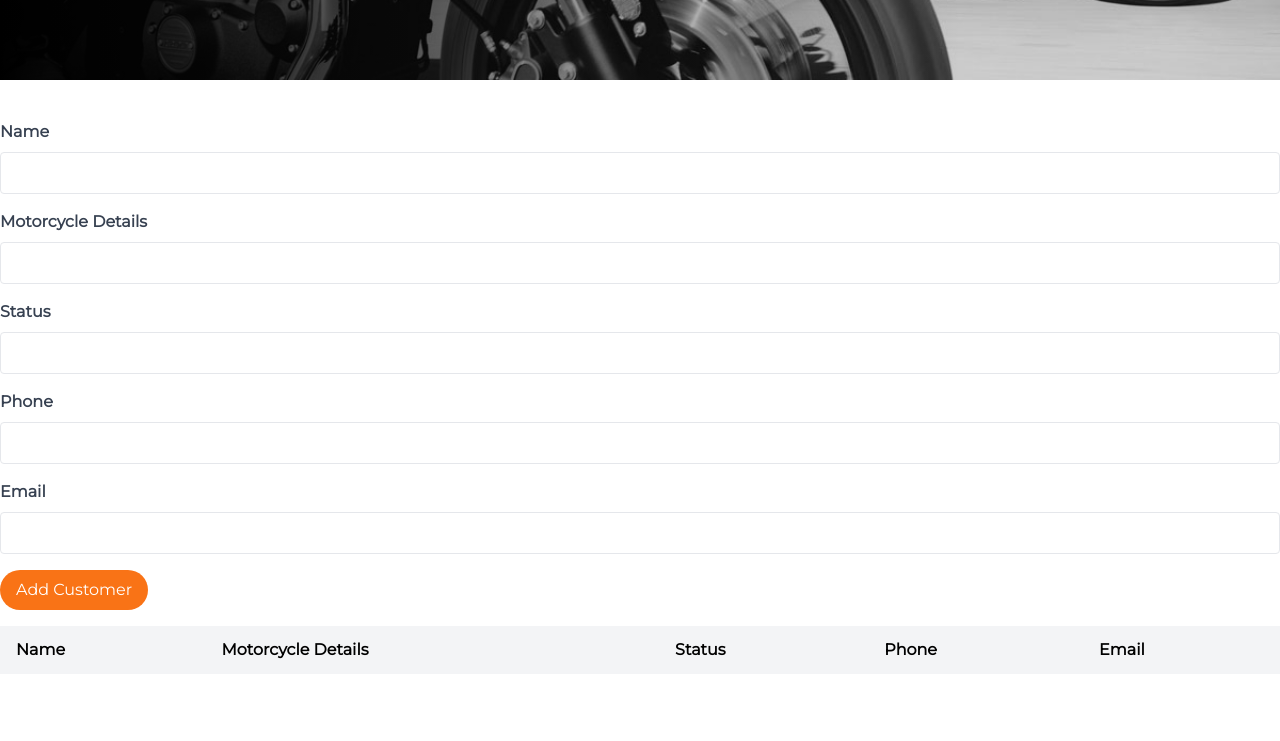
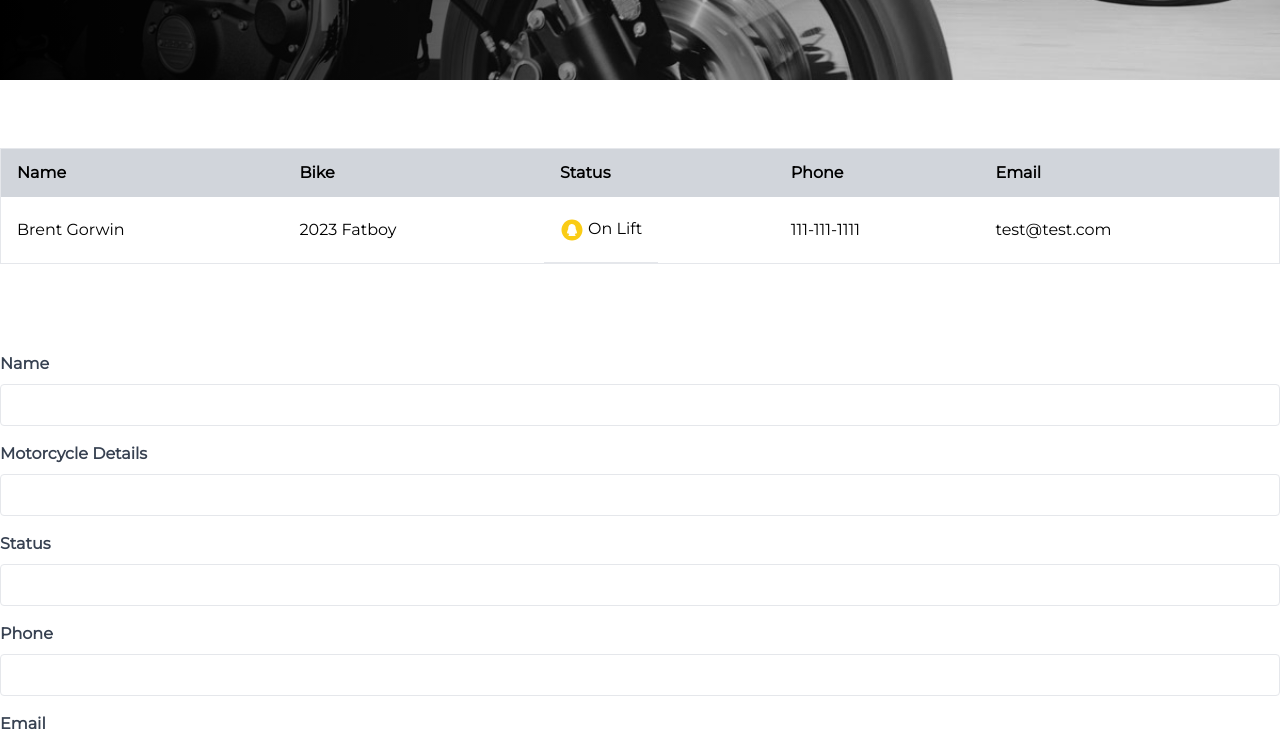
Before and after one commit to bgorwin/service-schedule, a Next.js app: page /customers in a window 1280 px wide. Shown: the part 560-1301 px from the top of the page. Built offline with nearby package versions, Linux system fonts and the light colour scheme.

Commit message:
Adjusting form component.

```diff
--- a/app/customers/page.jsx
+++ b/app/customers/page.jsx
@@ -7,13 +7,15 @@ export default function Customers() {
         <div>
             <Hero heading="Customer Dashboard" image="custom-img" />
 
-            <section className="mt-10">
-                <CustomerForm   />
-            </section>
             <section className="py-12">
                 <CustomerList />
             </section>
 
+            <section className="mt-10">
+                <CustomerForm   />
+            </section>
+
+
         </div>
     );
 }
```
Also changed, not shown: app/api/newCustomerForm.jsx (renamed from app/api/customers.jsx).
